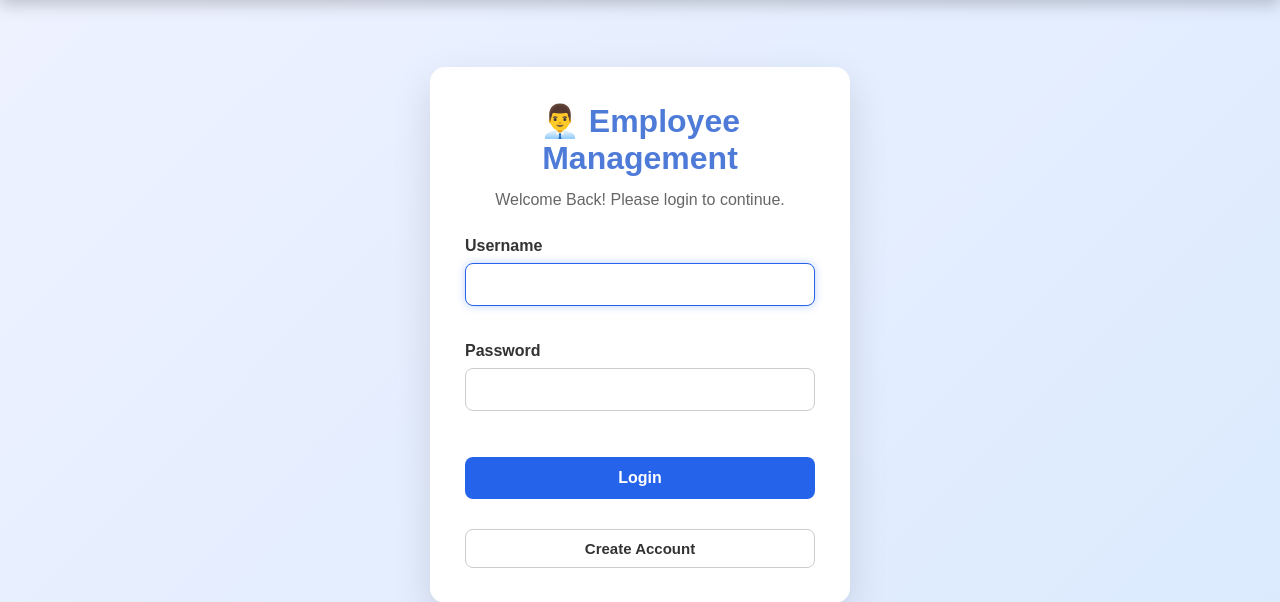
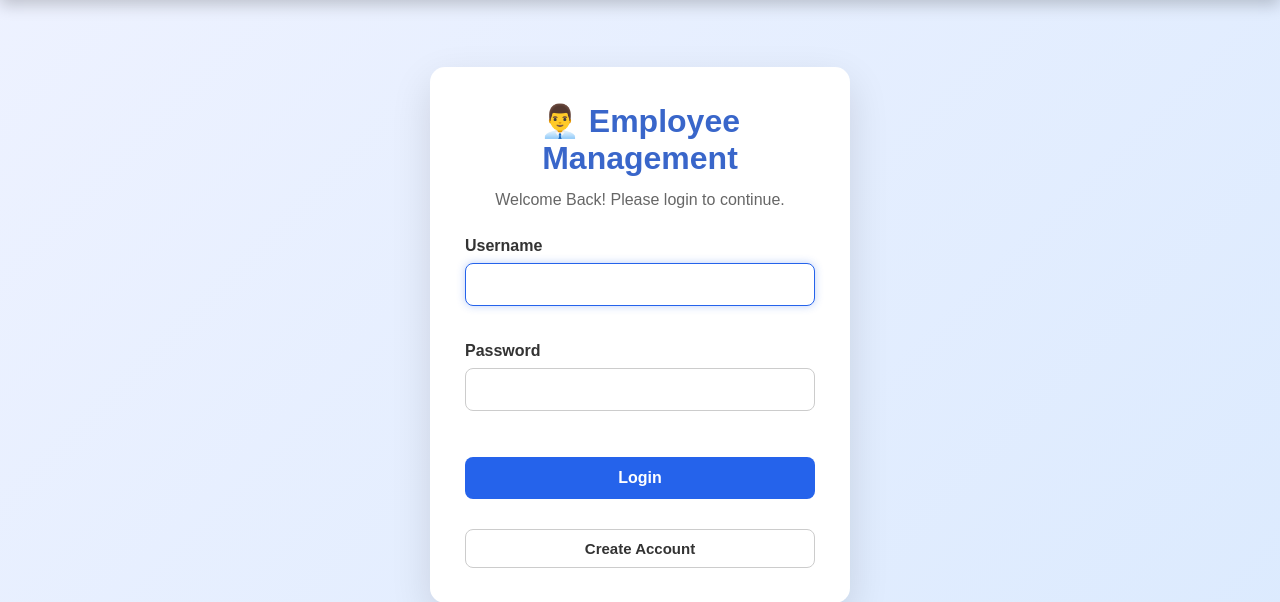
Before and after one commit to Manish-Gamare-Zapuza/Django-demo, a Django app: page /accounts/login/ in a window 1280 px wide. Shown: the part 64-666 px from the top of the page. Run offline with Django 4.2, Linux system fonts and the light colour scheme.

Commit message:
chnages login page

```diff
--- a/employees/templates/registration/login.html
+++ b/employees/templates/registration/login.html
@@ -79,7 +79,7 @@
 }
 
 .login-panel h1{
-    color: #4f7bd8;
+    color: #3966ca;
     margin-bottom:10px;
 }
 
```
